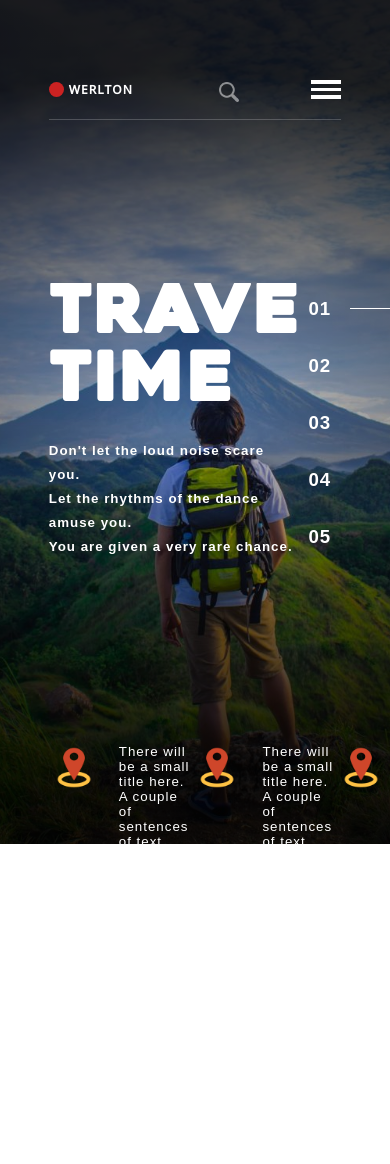
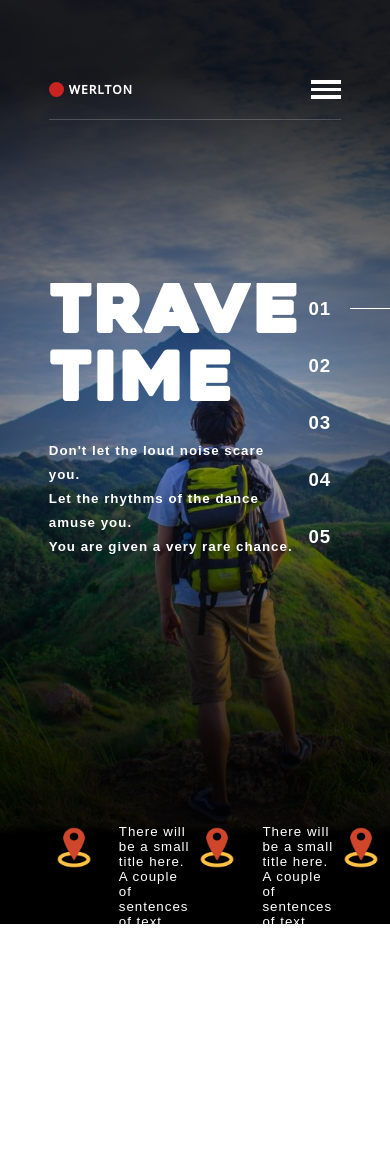
Before and after one commit to RichardOgujawa/travel-time, a PHP site: page / in a window 390 px wide; the page is wider, and only the part inside the window is pictured. Shown: the top 1164 px of that part. Run offline with PHP 8.4, Linux system fonts and the light colour scheme; some web fonts are replaced.

Commit message:
final commmit3

```diff
--- a/script.js
+++ b/script.js
@@ -18,7 +18,7 @@ const img5 = document.getElementById("img5");
 
 const lineNum = document.querySelectorAll(".lineNum");
 
-const textH = document.querySelector(".txt1Cont").clientHeight;
+var textH = document.querySelector(".txt1Cont").clientHeight;
 
 const nav = document.getElementsByTagName("nav")[0];
 const navCont = document.querySelector(".navCont");
--- a/style.css
+++ b/style.css
@@ -453,8 +453,8 @@
   .moreDetailed {
     position: absolute;
     top: 100vh;
-    -webkit-transform: translateY(-100%);
-            transform: translateY(-100%);
+    -webkit-transform: translateY(-20%);
+            transform: translateY(-20%);
     width: 100%;
     height: 100px;
     display: -webkit-box;
@@ -466,6 +466,8 @@
     -webkit-box-pack: center;
         -ms-flex-pack: center;
             justify-content: center;
+    background-image: -webkit-gradient(linear, left bottom, left top, color-stop(90%, black), to(transparent));
+    background-image: linear-gradient(to top, black 90%, transparent);
   }
   .moreDetailed .moreDetailedCont {
     width: 75%;
@@ -502,7 +504,7 @@
     color: white;
     cursor: pointer;
   }
-  .moreDetailed .moreDetailedCont button:hover > .fa {
+  .moreDetailed .moreDetailedCont .detail1:hover .fa, .moreDetailed .moreDetailedCont .detail2:hover .fa, .moreDetailed .moreDetailedCont .detail3:hover .fa {
     -webkit-transform: translateX(10px);
             transform: translateX(10px);
   }
@@ -643,5 +645,8 @@
     -webkit-transition: 0.4s ease;
     transition: 0.4s ease;
   }
+  .search {
+    display: none;
+  }
 }
 /*# sourceMappingURL=style.css.map */
--- a/style.scss
+++ b/style.scss
@@ -394,12 +394,13 @@ $font-large: 50pt;
         position: absolute;
         // background: green;
         top: 100vh;
-        transform: translateY(-100%);
+        transform: translateY(-20%);
         width: 100%;
         height: 100px;
         display: flex;
         align-items: center;
         justify-content: center;
+        background-image: linear-gradient(to top, black 90%, transparent);
 
 
         .moreDetailedCont {
@@ -420,6 +421,7 @@ $font-large: 50pt;
                 transition: 0.4s ease;
             }
 
+
             button {
                 text-align: left;
                 border: none;
@@ -428,9 +430,10 @@ $font-large: 50pt;
                 color: white;
                 cursor: pointer;
 
-                &:hover>.fa {
-                    transform: translateX(10px);
-                }
+            }
+
+            .detail1:hover .fa, .detail2:hover .fa, .detail3:hover .fa{
+                transform: translateX(10px);
             }
 
             .detail1,
@@ -543,4 +546,8 @@ $font-large: 50pt;
         }
     }
 
+    .search {
+        display: none;
+    }
+
 }
```
Also changed, not shown: README.md, 2 other files.
